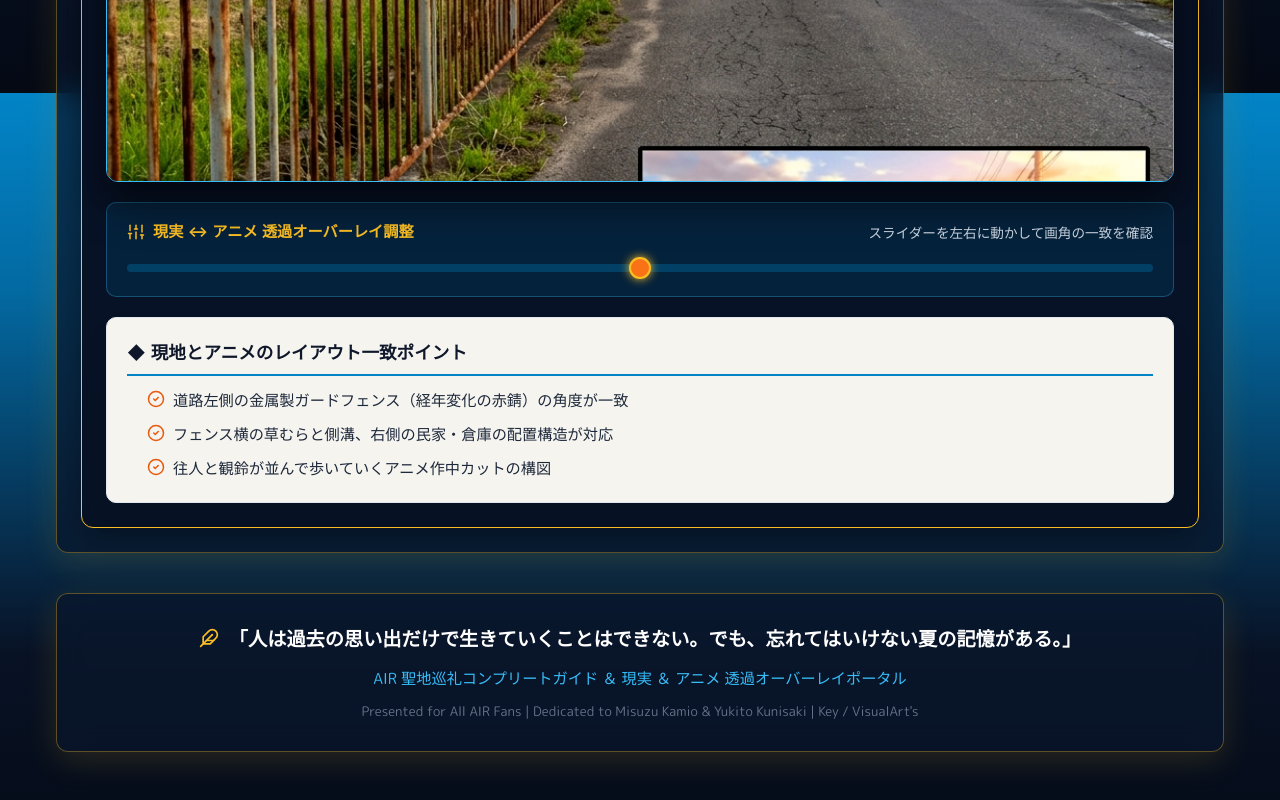
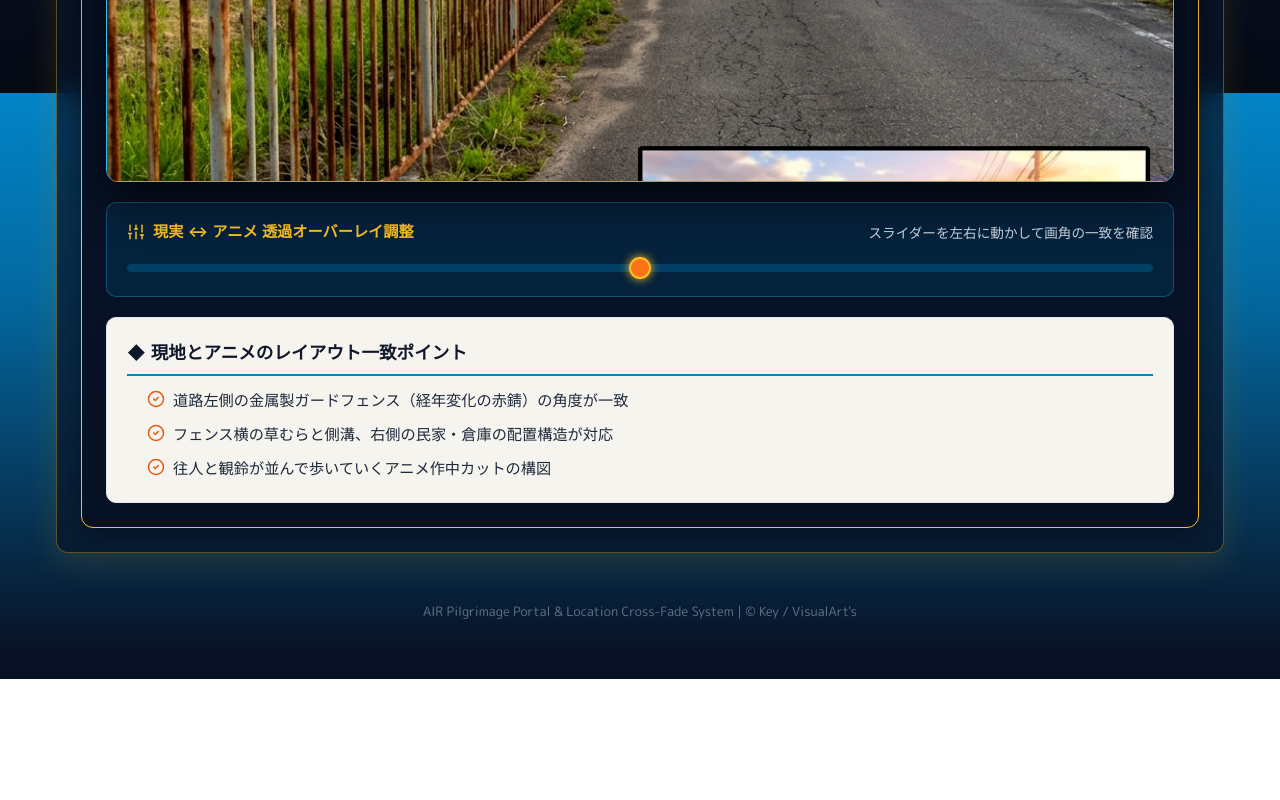
Before and after one commit to konbu-hub/AIR, a React (Vite) app: page / in a window 1280 px wide. Shown: the part 1507-2307 px from the top of the page. After the commit the page ends 2186 px from the top, so only its background shows below. Built offline with nearby package versions, Linux system fonts and the light colour scheme; no server answers; a web font is replaced by a local one.

Commit message:
style: フッターの野暮でダサい名言パネル・枠線を完全撤去・静かで洗練された極小ミニマルフッターへ改修

```diff
--- a/src/App.jsx
+++ b/src/App.jsx
@@ -8,7 +8,7 @@ import SceneViewer from './components/SceneViewer';
 import SpotMapList from './components/SpotMapList';
 import OtakuPassionEssay from './components/OtakuPassionEssay';
 import AirDeepEncyclopedia from './components/AirDeepEncyclopedia';
-import { Calendar, Sparkles, Camera, Map, Navigation, Flame, Feather, Layers, BookOpen } from 'lucide-react';
+import { Calendar, Sparkles, Camera, Map, Navigation, Flame, Layers, BookOpen } from 'lucide-react';
 
 export default function App() {
   const [activeTab, setActiveTab] = useState('link');
@@ -127,19 +127,10 @@ export default function App() {
           {activeTab === 'map' && <SpotMapList />}
         </main>
 
-        {/* フッター */}
-        <footer className="modern-card modern-card-gold" style={{ textAlign: 'center', marginTop: '40px', padding: '28px' }}>
-          <div style={{ display: 'flex', justifyContent: 'center', alignItems: 'center', gap: '10px', marginBottom: '12px', color: '#fbbf24' }}>
-            <Feather size={20} className="glow-text" />
-            <span className="font-mincho" style={{ fontSize: '1.2rem', fontWeight: 'bold', color: '#ffffff' }}>
-              「人は過去の思い出だけで生きていくことはできない。でも、忘れてはいけない夏の記憶がある。」
-            </span>
-          </div>
-          <p style={{ marginBottom: '8px', color: '#38bdf8', fontSize: '0.95rem' }}>
-            AIR 聖地巡礼コンプリートガイド ＆ 現実 ＆ アニメ 透過オーバーレイポータル
-          </p>
-          <p style={{ fontSize: '0.82rem', color: '#64748b' }}>
-            Presented for All AIR Fans | Dedicated to Misuzu Kamio & Yukito Kunisaki | Key / VisualArt's
+        {/* 静かで洗練された極小ミニマルフッター（ダサい名言枠・パネルは完全全廃） */}
+        <footer style={{ textAlign: 'center', marginTop: '48px', paddingBottom: '32px', fontSize: '0.8rem', color: '#64748b' }}>
+          <p>
+            AIR Pilgrimage Portal & Location Cross-Fade System | © Key / VisualArt's
           </p>
         </footer>
       </div>
```
Also changed, not shown: 1 other file (tests, documents, lock files or other folders).
